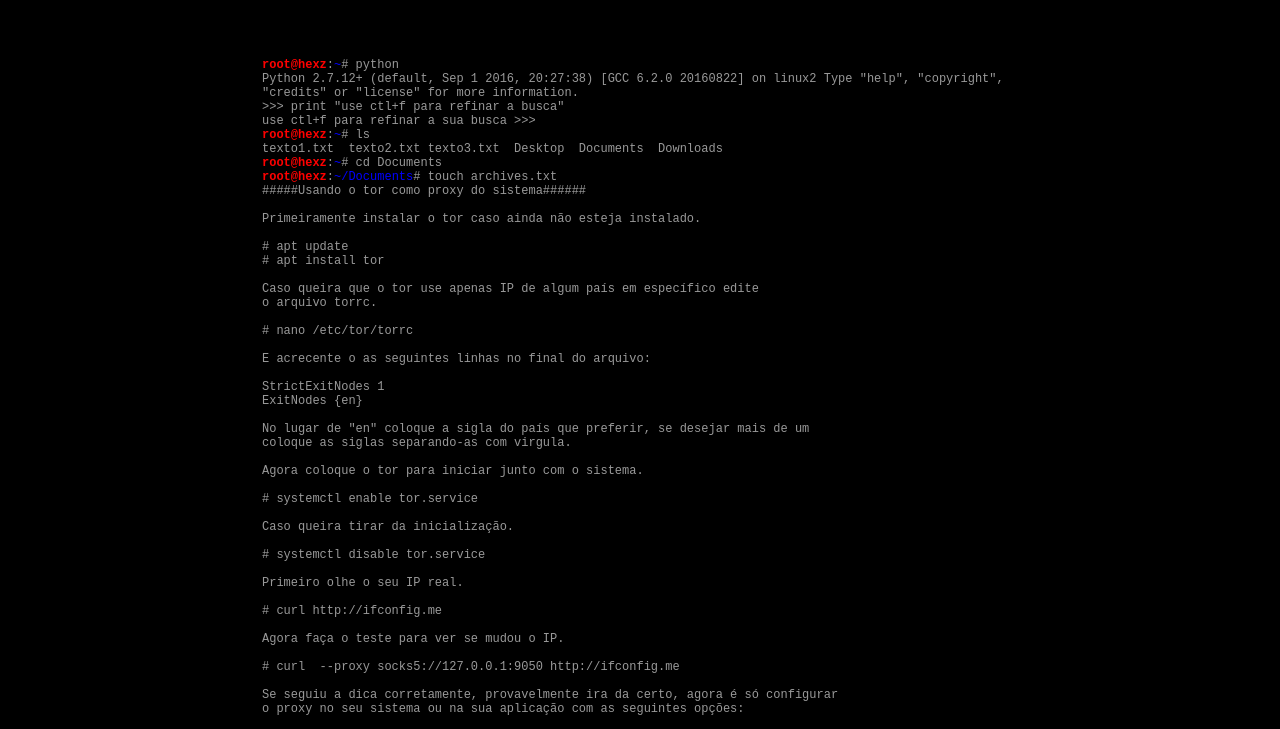
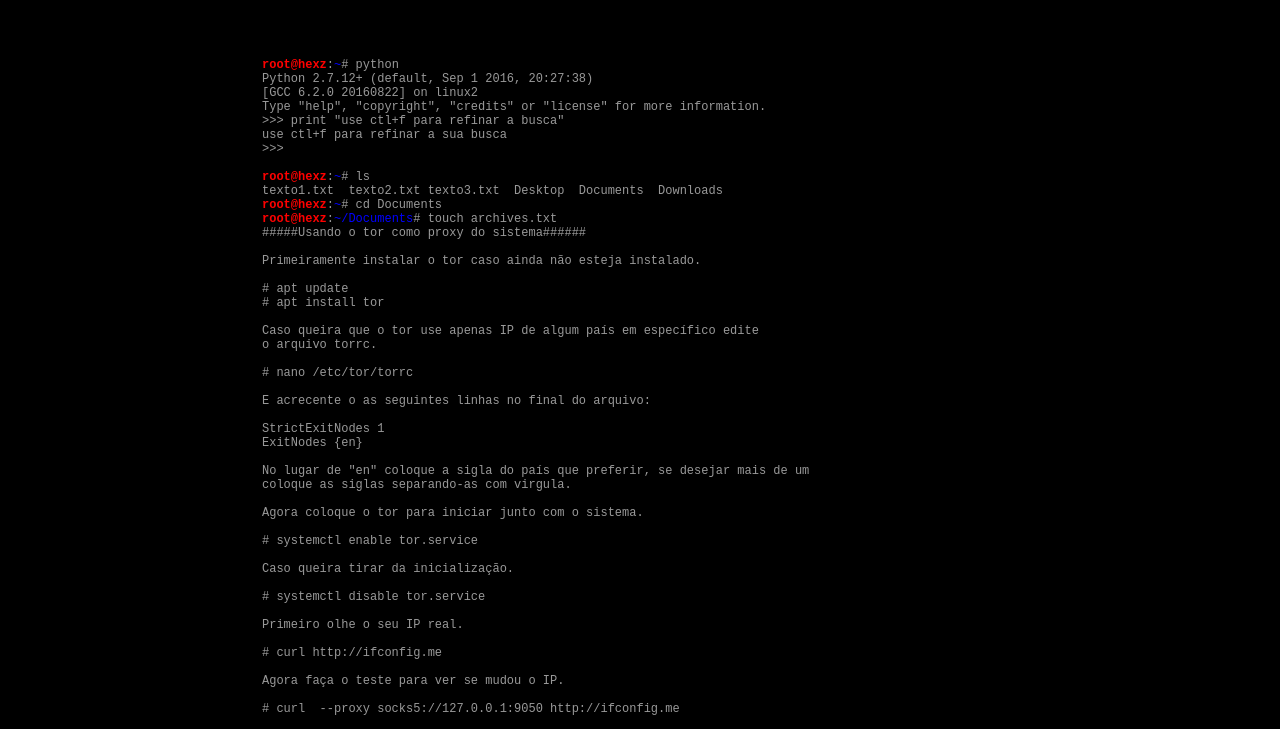
Before and after one commit to anonhexz/anonhexz.github.io, a plain HTML site: page archives.html in a window 1280 px wide. Shown: the part 53-782 px from the top of the page. Drawn offline with Linux system fonts and the light colour scheme.

Commit message:
Update archives.html

```diff
--- a/archives.html
+++ b/archives.html
@@ -27,12 +27,12 @@
                   <br>
                   <font color="red"><b>root@hexz</b></font>:<font color="blue">~</font>#
                   python<br>
-                  Python 2.7.12+ (default, Sep  1 2016, 20:27:38)
-                  [GCC 6.2.0 20160822] on linux2
+                  Python 2.7.12+ (default, Sep  1 2016, 20:27:38)<br>
+                  [GCC 6.2.0 20160822] on linux2<br>
                   Type "help", "copyright", "credits" or "license" for more information.<br>
                   >>> print "use ctl+f para refinar a busca"<br>
-                  use ctl+f para refinar a sua busca
-                  >>>
+                  use ctl+f para refinar a sua busca<br>
+                  >>> <br>
                   <br>
                   <font color="red"><b>root@hexz</b></font>:<font color="blue">~</font>#
                   ls<br>
```
